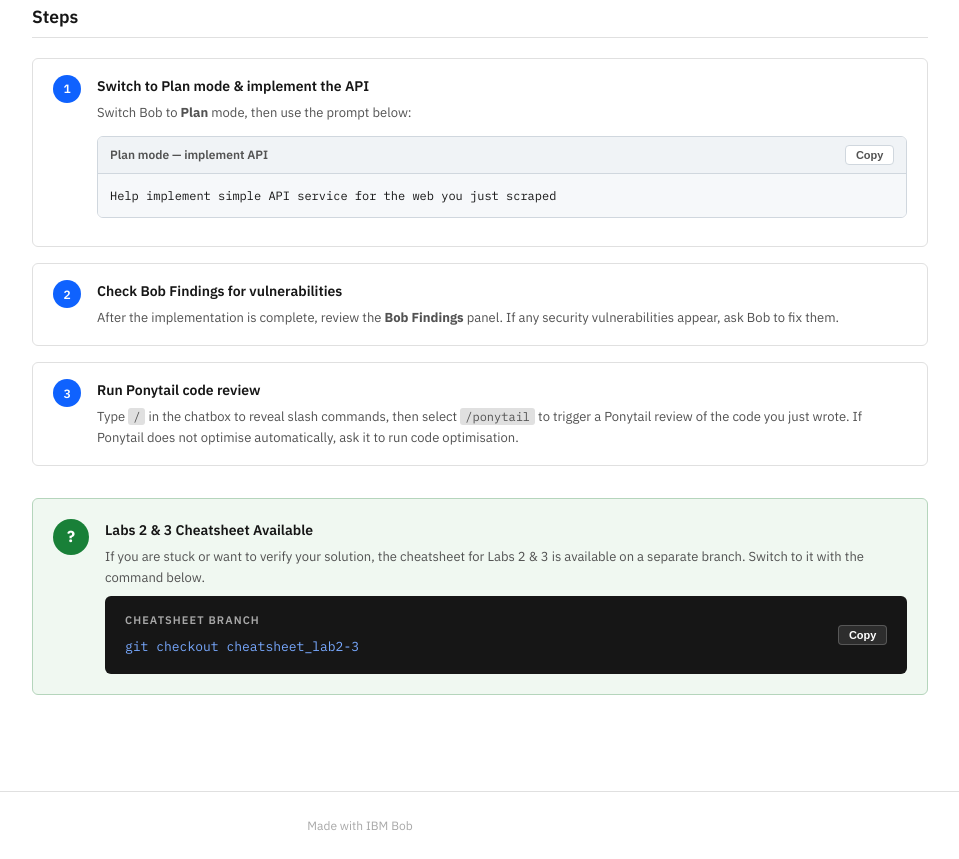
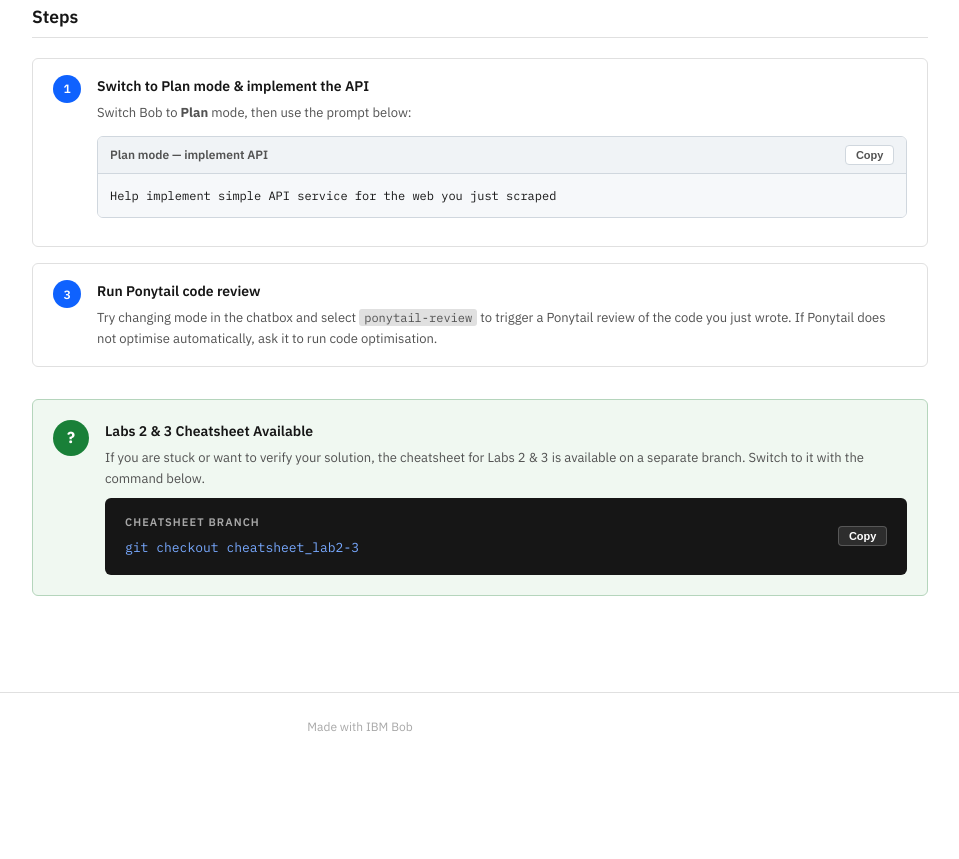
Before and after one commit to hagsmand/kbtg-workshop, a plain HTML site: page index.html in a window 1280 px wide. Shown: the part 5423-6282 px from the top of the page, without its empty margins (280-1239 px from the left). After the commit the page ends 6183 px from the top, so only its background shows below. Drawn offline with Linux system fonts and the light colour scheme.

Commit message:
update index html

```diff
--- a/index.html
+++ b/index.html
@@ -947,17 +947,10 @@
               </div>
             </li>
             <li class="step-item">
-              <div class="step-num">2</div>
-              <div class="step-body">
-                <div class="step-title">Check Bob Findings for vulnerabilities</div>
-                <p>After the implementation is complete, review the <strong>Bob Findings</strong> panel. If any security vulnerabilities appear, ask Bob to fix them.</p>
-              </div>
-            </li>
-            <li class="step-item">
               <div class="step-num">3</div>
               <div class="step-body">
                 <div class="step-title">Run Ponytail code review</div>
-                <p>Type <code>/</code> in the chatbox to reveal slash commands, then select <code>/ponytail</code> to trigger a Ponytail review of the code you just wrote. If Ponytail does not optimise automatically, ask it to run code optimisation.</p>
+                <p>Try changing mode in the chatbox and select <code>ponytail-review</code> to trigger a Ponytail review of the code you just wrote. If Ponytail does not optimise automatically, ask it to run code optimisation.</p>
               </div>
             </li>
           </ol>
```
